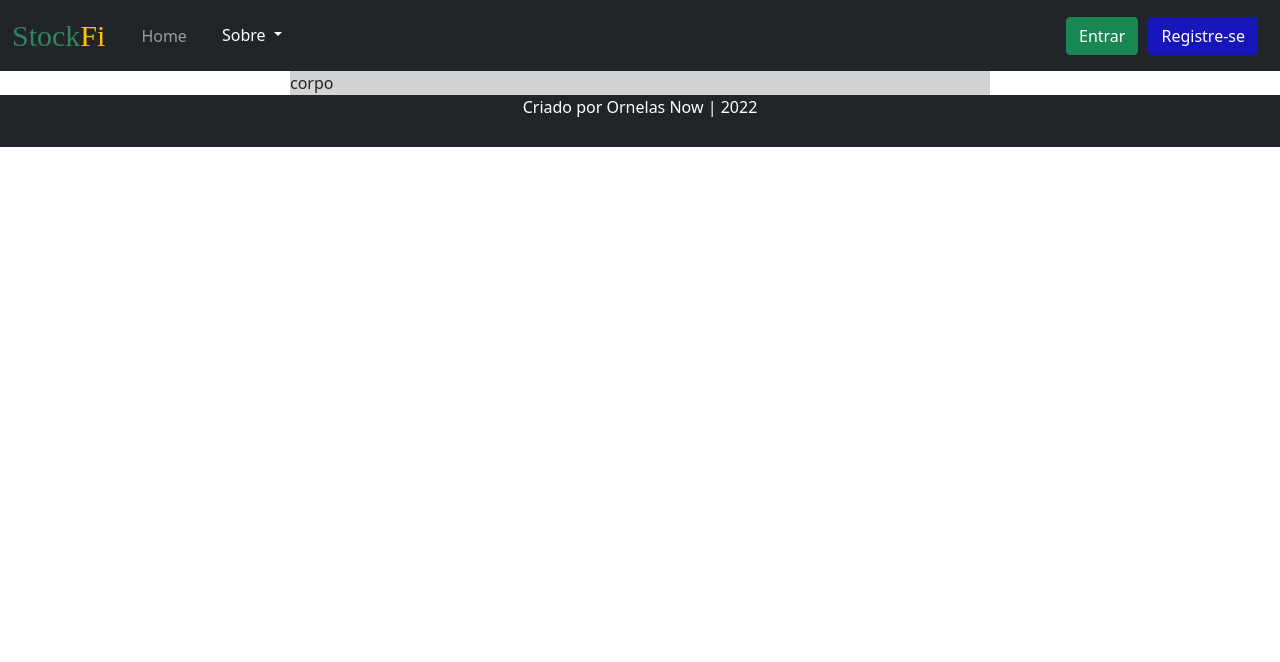
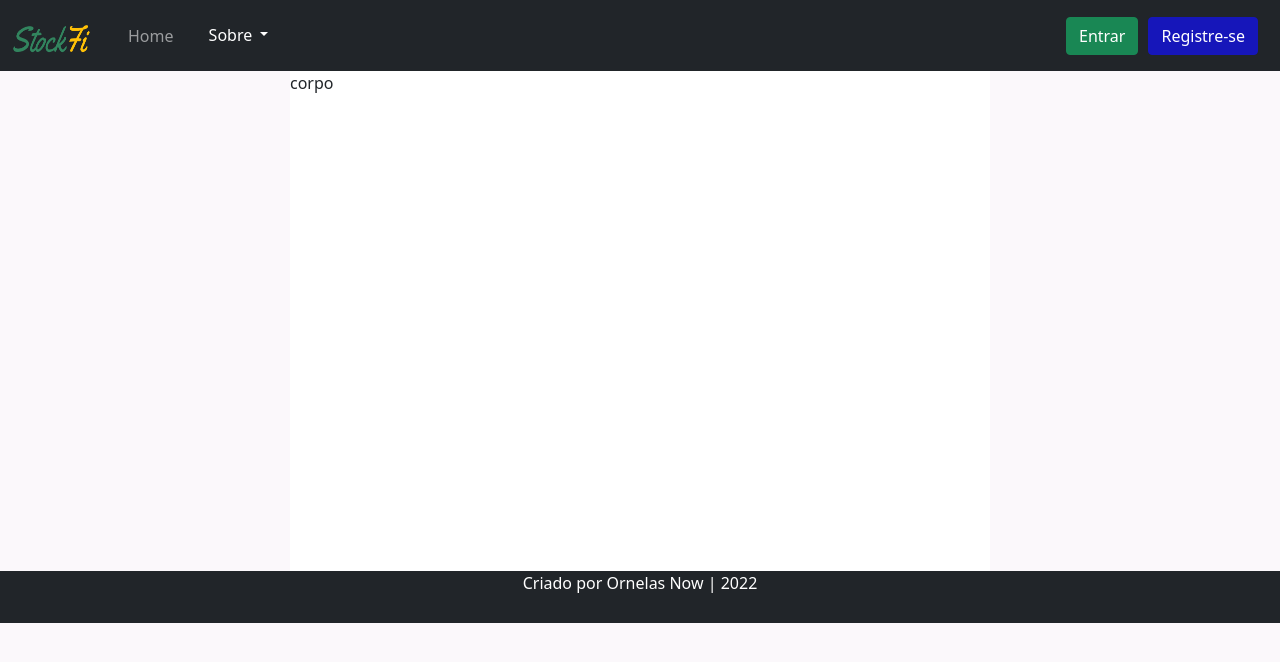
Before and after one commit to SK386/Stockficiency, a PHP site: page /testes_html/home.html in a window 1280 px wide. Shown: the top 662 px of the page. Run offline with PHP 8.4, Linux system fonts and the light colour scheme.

Commit message:
atualizado

```diff
--- a/web/testes_html/home.html
+++ b/web/testes_html/home.html
@@ -19,7 +19,7 @@
 
 		<nav class="navbar navbar-expand-sm navbar-dark bg-dark">
 		  <div class="container-fluid">
-			  <a class="navbar-brand" href="javascript:void(0)"><span id="logov">Stock</span><span id="logoa">Fi</span></a>
+			  <a class="navbar-brand" href="javascript:void(0)"><span id="logov"><img src="./imagens/logo.png" alt="logo stockficiency" width=80px height="30px"></span></a>
 		    <button class="navbar-toggler" type="button" data-bs-toggle="collapse" data-bs-target="#mynavbar">
 		      <span class="navbar-toggler-icon"></span>
 		    </button>
--- a/web/testes_html/styleplus.css
+++ b/web/testes_html/styleplus.css
@@ -8,8 +8,7 @@
 
 .navbar-dark{background-color: rgb(37, 37, 39)  }
 
----------------------------------------------------------------------------------------------------
-
+/* bottom bar*/
 .sidebar {
 	background-color:rgb(37, 37, 39) ;
     height: 300px ;
@@ -28,18 +27,14 @@
 
 .offcanvas-item{width:200px; height:40px; padding-top:0px }
 
+/* corpo do site*/
 #logov{
 	color:rgb(50, 132, 94);
 	font-size:1.5em;
 	font-family:Yellowtail;
 	font-weight:500;
-}
-#logoa{
-	color:rgb(255, 193, 7);
-	font-size:1.5em;
-	font-family:Yellowtail;
-	font-weight:500;
-}
+	}
+
 
 #rodape{
 	width:auto;
@@ -66,9 +61,13 @@ border-color:darkblue;
 
 #bodycont{
 	width:700px;
-	height:100;
-	background-color:lightgrey;
+	height:500px;
+	background-color:#FFFFFF;
 	position:relative;
 	margin:auto;
 	padding:auto;
 }
+
+body{
+	background-color:#FBF8FB;
+}
```
Also changed, not shown: web/testes_html/imagens/logo.png (added), web/testes_html/imagens/logo171.png (added), web/testes_html/imagens/logostkfi.png (added), web/testes_html/imagens/logostkfi.svg (added), 1 other file.
